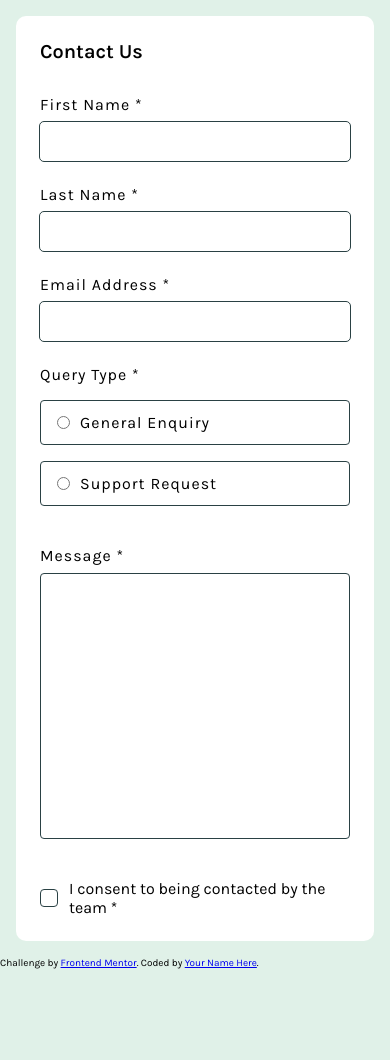
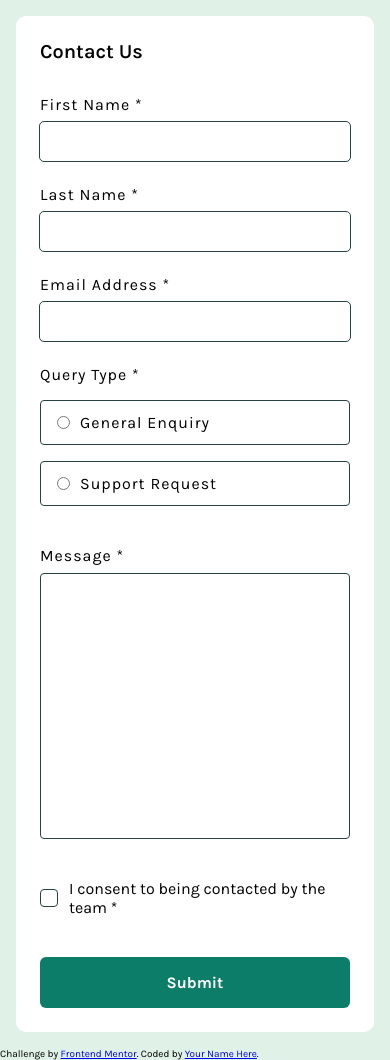
Before and after one commit to jakegodsall/fm-contact-form, a website: page src/index.html in a window 390 px wide. Before the commit the page ends 969 px from the top, so only its background shows below. Drawn offline with Linux system fonts and the light colour scheme.

Commit message:
finished mobile layout of form

```diff
--- a/src/index.html
+++ b/src/index.html
@@ -87,6 +87,7 @@
           >I consent to being contacted by the team *</label
         >
       </div>
+      <button class="form__submitButton" type="submit">Submit</button>
     </form>
 
     <div class="attribution">
--- a/src/styles/layout/_contact-form.scss
+++ b/src/styles/layout/_contact-form.scss
@@ -1,4 +1,6 @@
 .form {
+  display: flex;
+  flex-direction: column;
   background-color: #fff;
   padding: 2.4rem;
   border-radius: 1rem;
@@ -8,6 +10,16 @@
     font-size: 3r6m;
     font-weight: 600;
     margin-bottom: 3.2rem;
+  }
+
+  &__submitButton {
+    color: #fff;
+    width: 100%;
+    background-color: var(--dark-green);
+    padding: 1.6rem;
+    border-radius: 0.6rem;
+    font-size: 1.6rem;
+    font-weight: 700;
   }
 }
 
@@ -87,6 +99,7 @@
   display: flex;
   align-items: center;
   gap: 1.6rem;
+  margin-bottom: 4rem;
 
   &__checkbox {
     visibility: hidden;
```
Also changed, not shown: src/styles/main.css, 1 other file.
